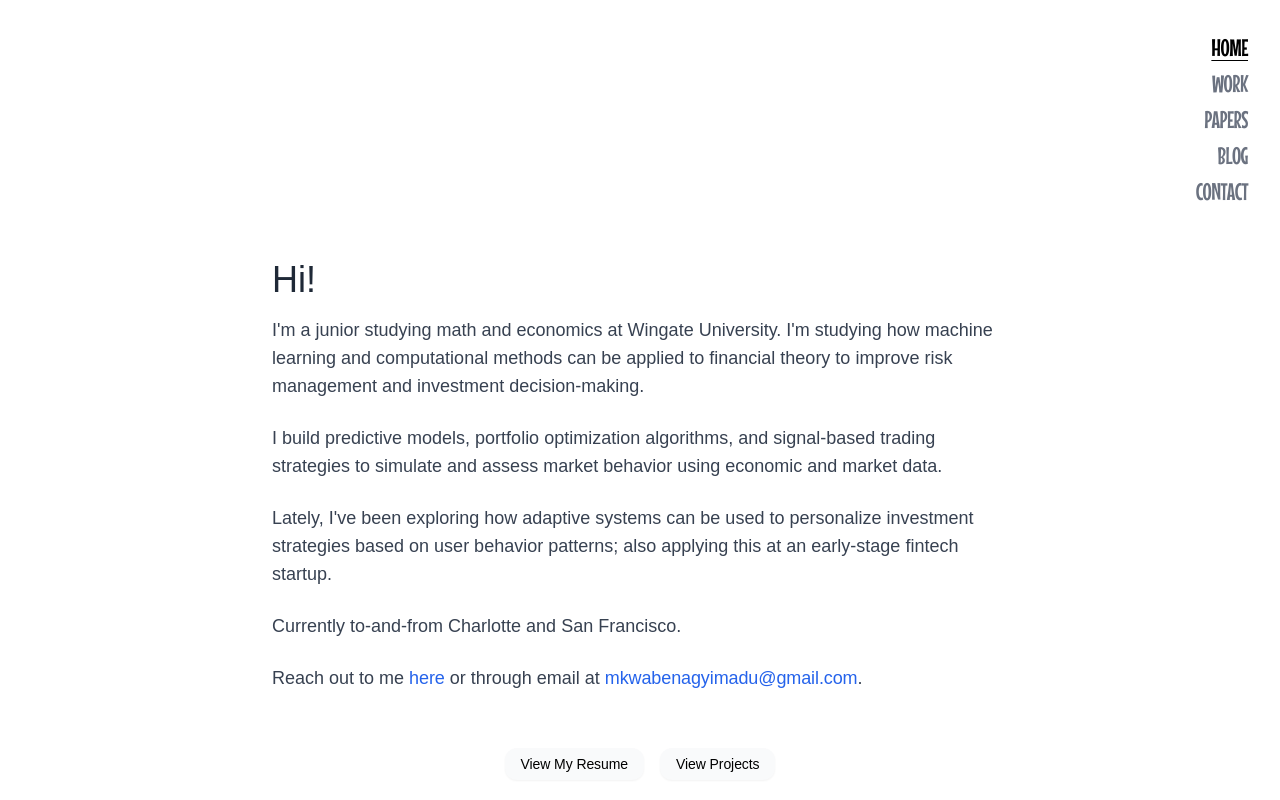
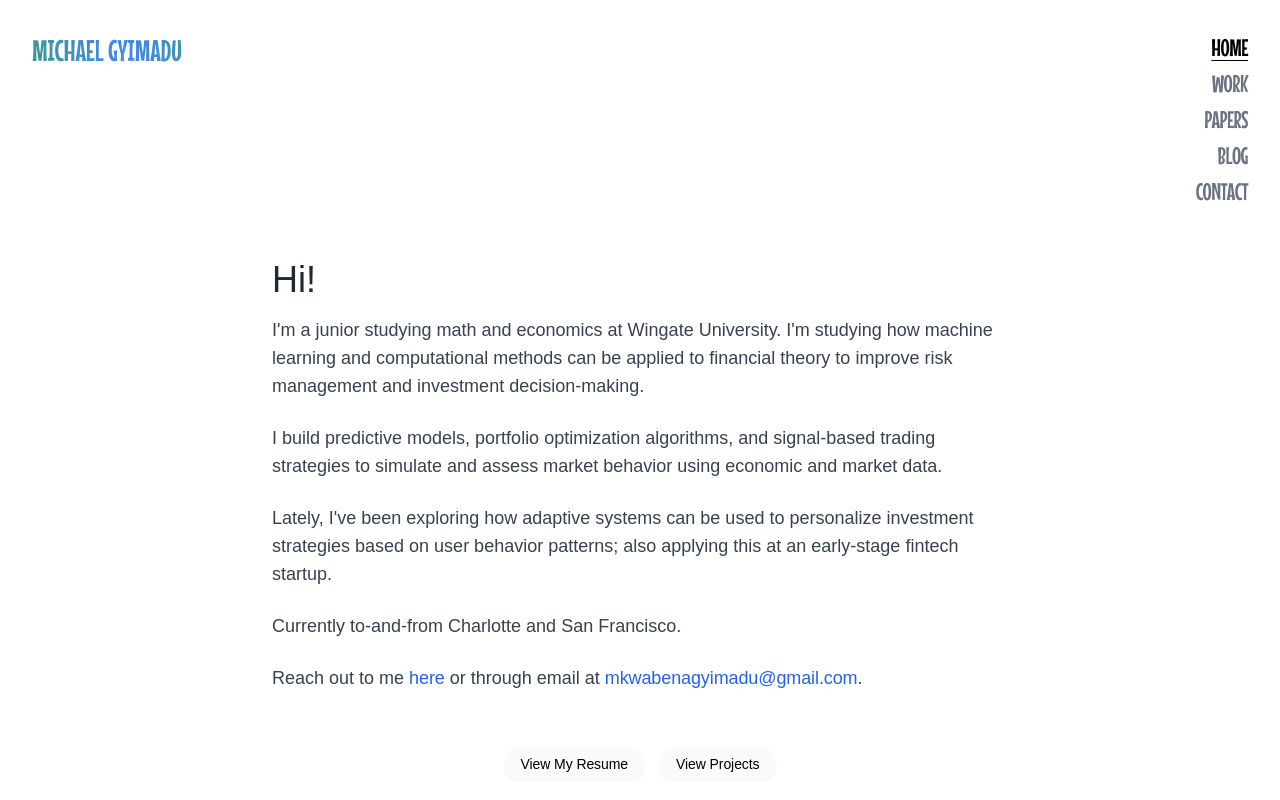
Before and after one commit to gyimadu/portfolio, a Next.js app: page / in a window 1280 px wide. Shown: the top 800 px of the page. Built offline with nearby package versions, Linux system fonts and the light colour scheme; a web font is replaced by a local one.

Commit message:
fixed error on header

```diff
--- a/src/app/globals.css
+++ b/src/app/globals.css
@@ -61,7 +61,6 @@ p, span, a:not(nav a) {
     90deg,
     #4285f4,
     #34a853,
-    #000000
     #4285f4
   );
   background-size: 200% auto;
```
